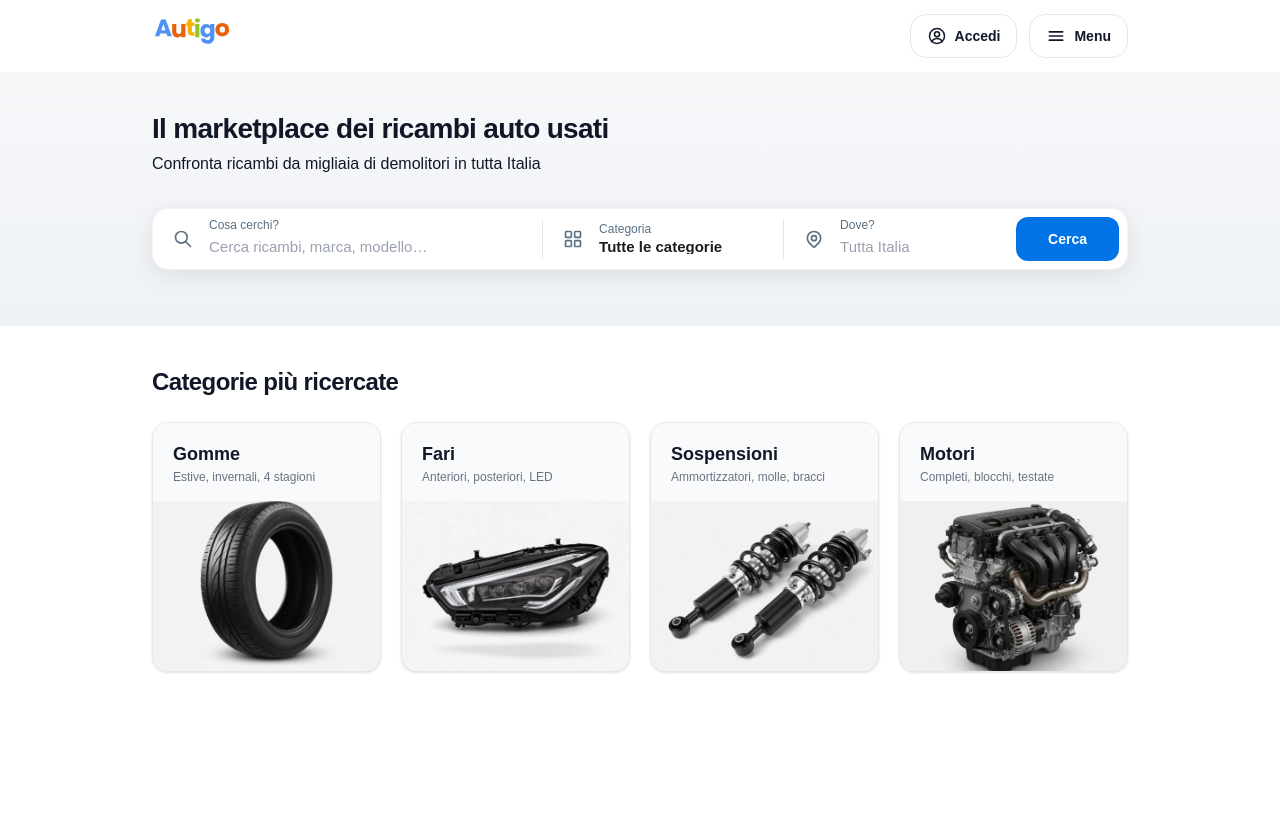
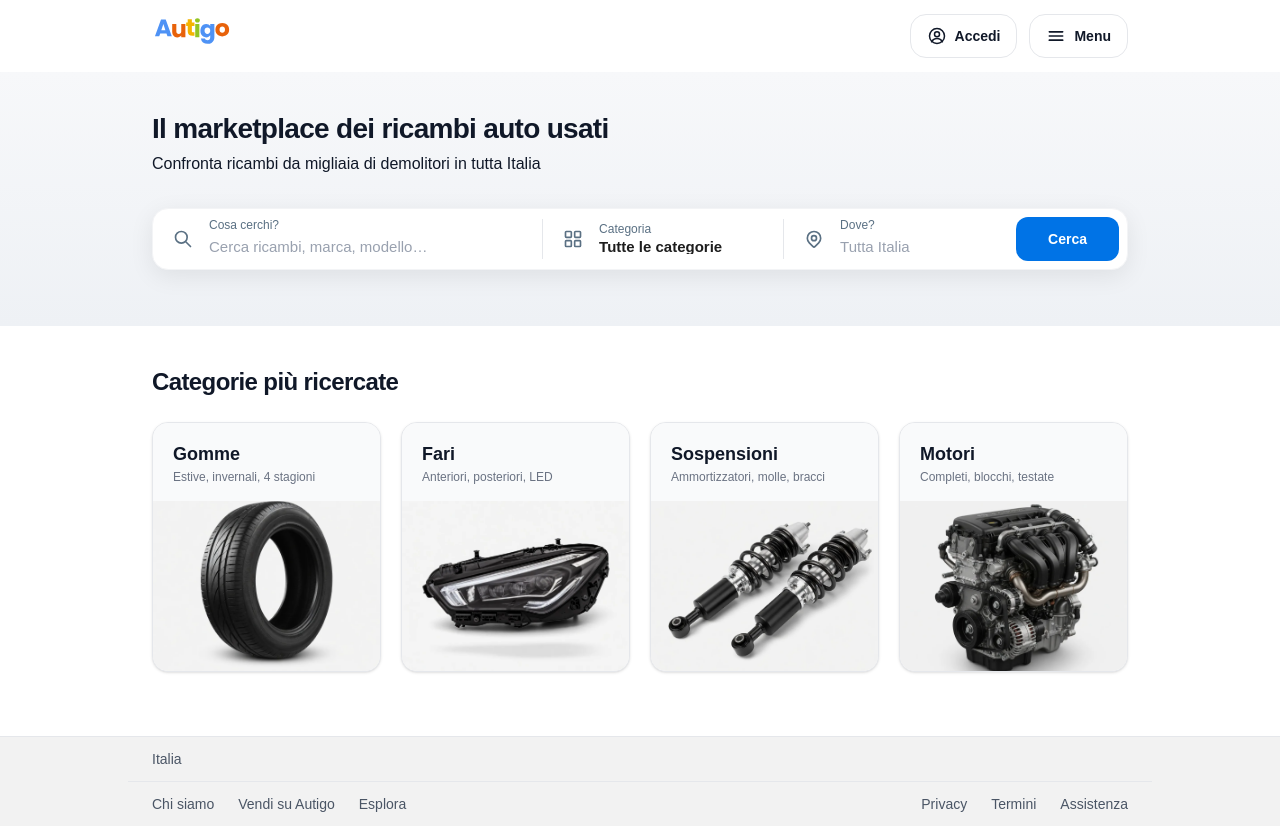
Before and after one commit to autodemo24/autodemo24, a Next.js app: page /home2 in a window 1280 px wide. Before the commit the page ends 800 px from the top, so only its background shows below. Built offline with nearby package versions, Linux system fonts and the light colour scheme.

Commit message:
home2: aggiunto footer (Italia + Chi siamo/Vendi/Esplora + Privacy/Termini/Assistenza)
Co-Authored-By: Claude Opus 4.7 (1M context) <noreply@anthropic.com>

```diff
--- a/app/home2/page.tsx
+++ b/app/home2/page.tsx
@@ -122,6 +122,24 @@ export default function Home2() {
           </div>
         </section>
       </main>
+
+      <footer className="bg-[#f2f2f2] border-t border-gray-200 text-sm text-gray-600 mt-auto">
+        <div className="max-w-5xl mx-auto px-6 py-3 border-b border-gray-200">
+          <span>Italia</span>
+        </div>
+        <div className="max-w-5xl mx-auto px-6 py-3 flex flex-col sm:flex-row items-start sm:items-center justify-between gap-3">
+          <div className="flex gap-6">
+            <a href="/chi-siamo" className="hover:underline">Chi siamo</a>
+            <a href="/registrati" className="hover:underline">Vendi su Autigo</a>
+            <a href="/ricambi" className="hover:underline">Esplora</a>
+          </div>
+          <div className="flex gap-6">
+            <a href="/privacy" className="hover:underline">Privacy</a>
+            <a href="/termini" className="hover:underline">Termini</a>
+            <a href="/assistenza" className="hover:underline">Assistenza</a>
+          </div>
+        </div>
+      </footer>
     </div>
   );
 }
```
